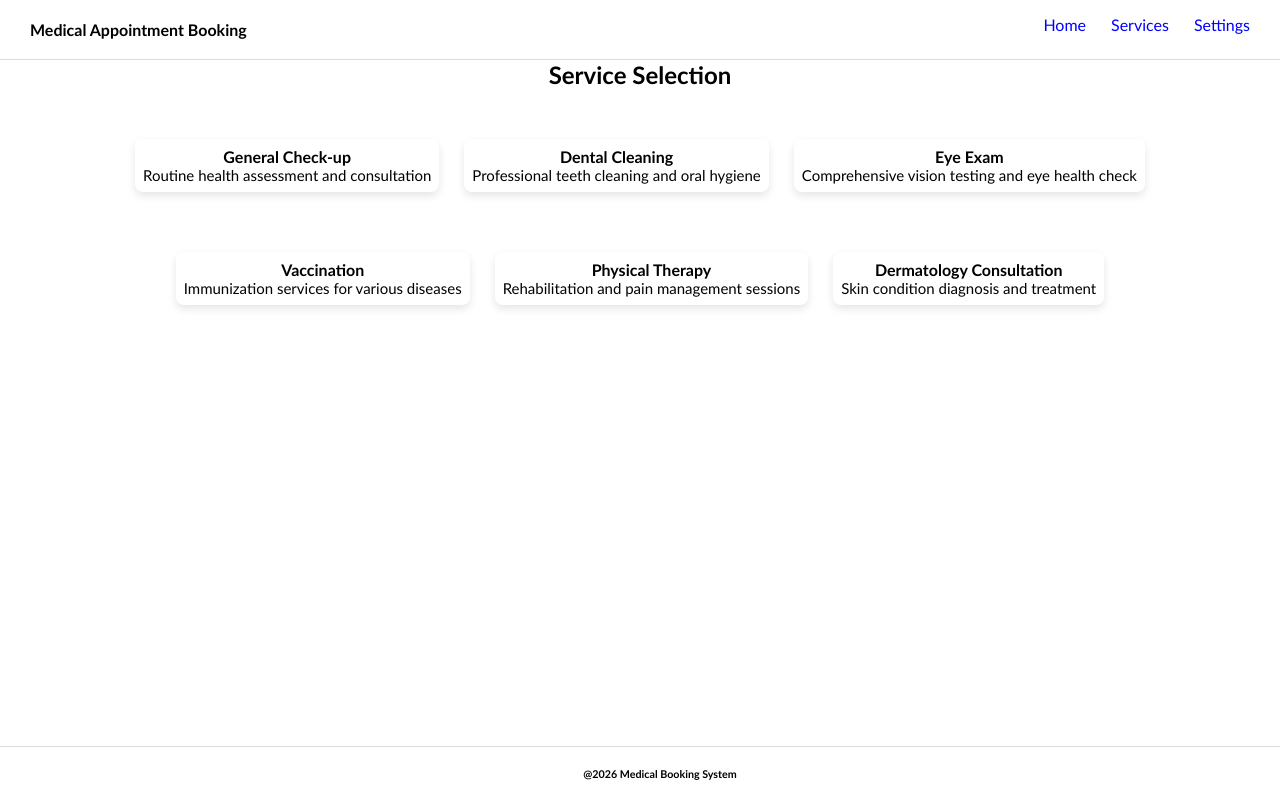
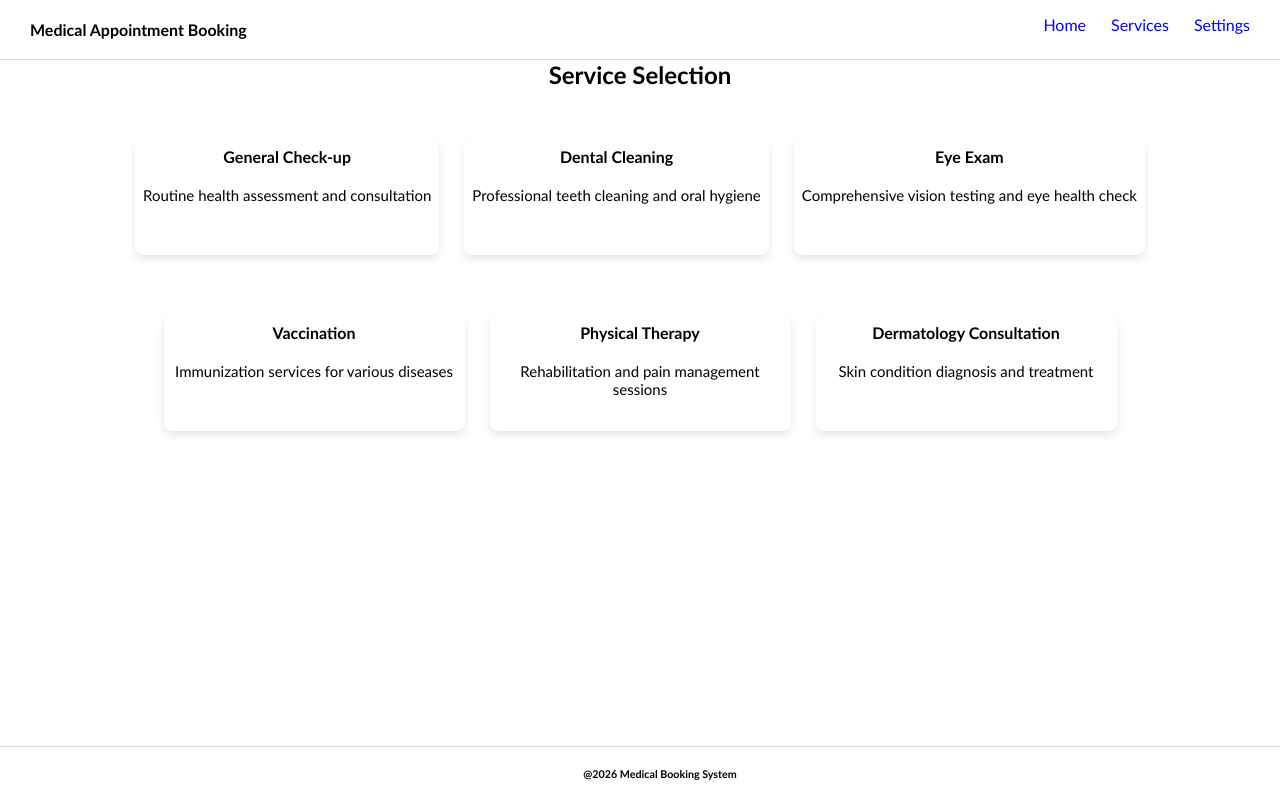
Before and after one commit to tesliim07/OMAS, a React (Vite) app in the folder my-react-app/: page / in a window 1280 px wide. Built offline with nearby package versions, Linux system fonts and the light colour scheme.

Commit message:
Adjusted card size for services and added hover feature

```diff
--- a/my-react-app/src/App.css
+++ b/my-react-app/src/App.css
@@ -1,46 +1,3 @@
-/* #root {
-  max-width: 1280px;
-  margin: 0 auto;
-  padding: 2rem;
-  text-align: center;
-}
-
-.logo {
-  height: 6em;
-  padding: 1.5em;
-  will-change: filter;
-  transition: filter 300ms;
-}
-.logo:hover {
-  filter: drop-shadow(0 0 2em #646cffaa);
-}
-.logo.react:hover {
-  filter: drop-shadow(0 0 2em #61dafbaa);
-}
-
-@keyframes logo-spin {
-  from {
-    transform: rotate(0deg);
-  }
-  to {
-    transform: rotate(360deg);
-  }
-}
-
-@media (prefers-reduced-motion: no-preference) {
-  a:nth-of-type(2) .logo {
-    animation: logo-spin infinite 20s linear;
-  }
-}
-
-.card {
-  padding: 2em;
-}
-
-.read-the-docs {
-  color: #888;
-} */
-
 .navbar {
     display: flex; /* separates the div (logo) from list (nav) */
     color: black;
@@ -98,6 +55,7 @@
   background-color: white;
   border-radius: 8px;
   box-shadow: 0 4px 8px rgba(0, 0, 0, 0.1);
+  height: 100px;
 }
 
 .card2 > ul > li{
@@ -108,12 +66,28 @@
   background-color: white;
   border-radius: 8px;
   box-shadow: 0 4px 8px rgba(0, 0, 0, 0.1);
+  height: 100px;
+  width: 285px;
 }
 
 .card p {
   font-size: 15px;
+  margin-top: 20px;
 }
 
 .card2 p{
   font-size: 15px;
+  margin-top: 20px;
 }
+
+.card > ul > li:hover {
+    outline: none;
+    transition: transform 0.8s ease 0s, filter 0.3s ease;
+    transform: scale(1.1);
+}
+
+.card2 > ul > li:hover {
+    outline: none;
+    transition: transform 0.8s ease 0s, filter 0.3s ease;
+    transform: scale(1.1);
+}
```
Also changed, not shown: my-react-app/src/index.css (+0 -70 lines).
